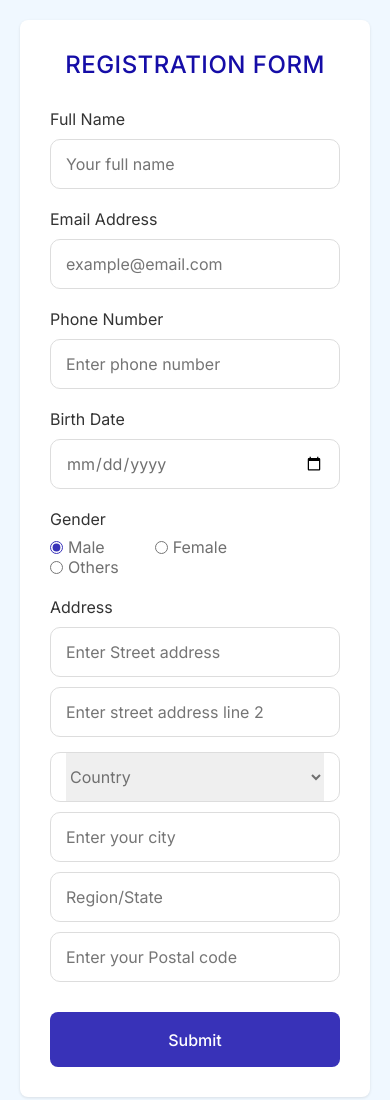
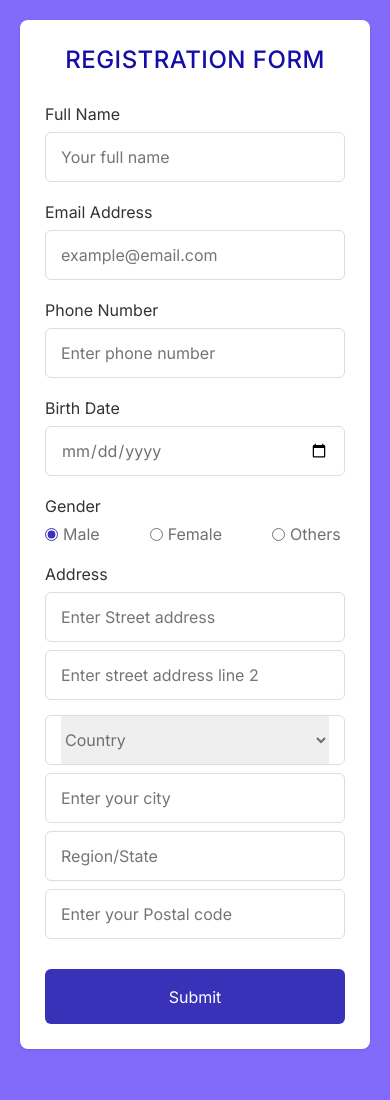
Before and after one commit to Kalaivanidev/registration-form, a plain HTML site: page index.html in a window 390 px wide. After the commit the page ends 1069 px from the top, so only its background shows below. Drawn offline with Linux system fonts and the light colour scheme.

Commit message:
Fix: Applied final responsive adjustments

```diff
--- a/style.css
+++ b/style.css
@@ -8,7 +8,7 @@
 }
 
 body{
-    background-color: aliceblue;
+    background-color:rgb(130,106,251);
     display: flex;
     justify-content: center;
     align-items: center;
@@ -23,7 +23,7 @@ body{
        background: #fff;
        border-radius: 8px;
        box-shadow: 0px 1px 3px rgba(0,0,0,0.1);
-       padding: 30px;
+       padding: 25px;
 
     }
 
@@ -35,7 +35,7 @@ body{
     color: #150da7;
     letter-spacing: 0.5px;
     font-size: 1.5rem;
-    margin-bottom: 20px;
+    /* margin-bottom: 20px; */
     }
 
 .container .form{
@@ -53,11 +53,11 @@ body{
     height: 50px;
     width: 100%;
     outline: none;
-    margin-top: 10px;
+    margin-top: 8px;
     font-size: 1rem;
     color: #707070;
     border: 1px solid #ddd;
-    border-radius: 10px;
+    border-radius: 6px;
     padding: 0 15px;
     transition: 0.3s ease;
 }
@@ -119,9 +119,9 @@ body{
     background-color: #3832b8;
     color: #fff;
     font-size: 1rem;
-    font-weight: 500;
+    font-weight: 400;
     border: none;
-    border-radius: 8px;
+    border-radius: 6px;
     cursor: pointer;
     transition:all 0.3s ease ;
     }
@@ -135,5 +135,8 @@ body{
         flex-wrap: wrap;
 
     }
+    .form .gender-option, .gender{
+        row-gap: 15px;
+    }
 
     }
```
